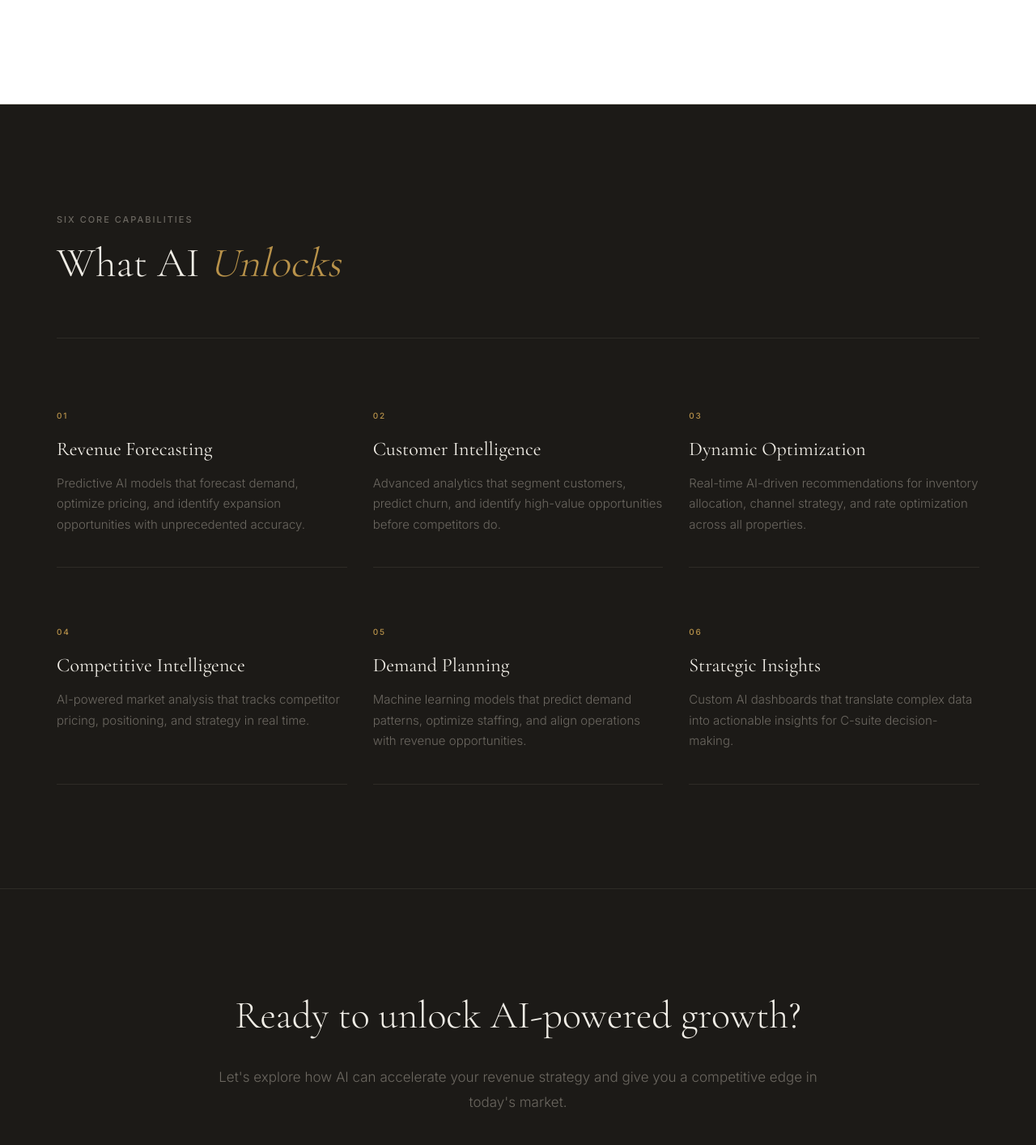
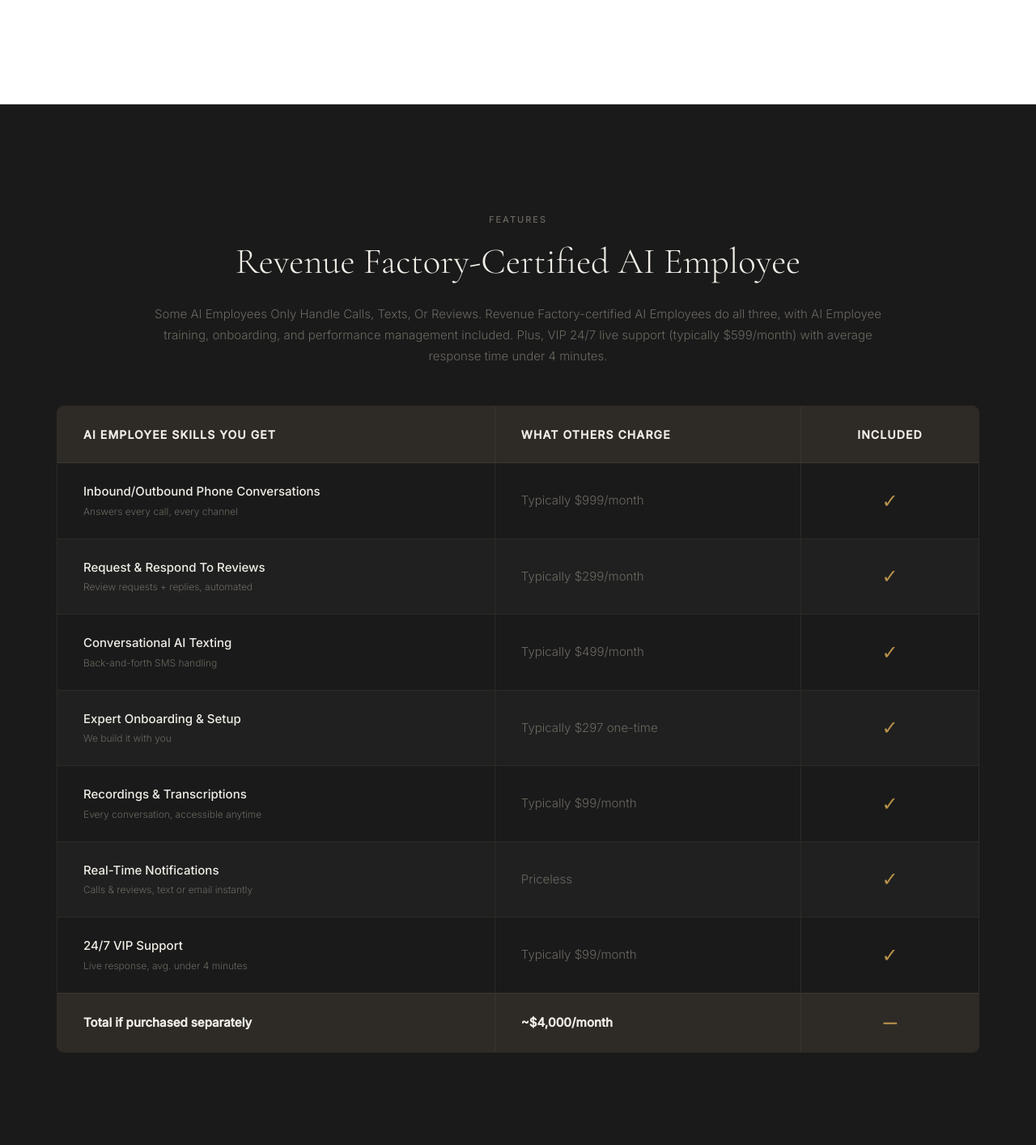
Before and after one commit to letsnavigatebmw/aperture-hospitality, a Next.js app: page /ai-solutions in a window 1280 px wide. Shown: the part 1780-3194 px from the top of the page at 81% size. Built offline with nearby package versions, Linux system fonts and the light colour scheme.

Commit message:
Add Revenue Factory-Certified AI Employee comparison table to AI Solutions page

```diff
--- a/app/ai-solutions/page.tsx
+++ b/app/ai-solutions/page.tsx
@@ -394,6 +394,179 @@ export default function AISolutionsPage() {
         </div>
       </section>
 
+      {/* REVENUE FACTORY CERTIFIED */}
+      <section style={{
+        padding: 'clamp(4rem, 10vw, 8rem) clamp(1.5rem, 4vw, 4rem)',
+        background: '#1a1a1a',
+        borderBottom: '1px solid #2e2b26'
+      }}>
+        <div style={{ maxWidth: '1140px', margin: '0 auto' }}>
+
+          {/* Header */}
+          <div style={{ marginBottom: '3rem', textAlign: 'center' }}>
+            <span style={{
+              fontFamily: "'Inter', sans-serif",
+              fontSize: '0.6875rem',
+              fontWeight: 500,
+              letterSpacing: '0.18em',
+              textTransform: 'uppercase',
+              color: '#6B6760'
+            }}>FEATURES</span>
+
+            <h2 style={{
+              fontFamily: "'Cormorant Garamond', Georgia, serif",
+              fontSize: 'clamp(2rem, 3.5vw, 3rem)',
+              fontWeight: 300,
+              lineHeight: 1.2,
+              color: '#F0EDE6',
+              margin: 0,
+              marginTop: '1rem',
+              marginBottom: '1.5rem'
+            }}>
+              Revenue Factory-Certified AI Employee
+            </h2>
+
+            <p style={{
+              fontFamily: "'Inter', sans-serif",
+              fontSize: '0.9375rem',
+              fontWeight: 300,
+              lineHeight: 1.75,
+              color: '#6B6760',
+              maxWidth: '900px',
+              margin: '0 auto'
+            }}>
+              Some AI Employees Only Handle Calls, Texts, Or Reviews. Revenue Factory-certified AI Employees do all three, with AI Employee training, onboarding, and performance management included. Plus, VIP 24/7 live support (typically $599/month) with average response time under 4 minutes.
+            </p>
+          </div>
+
+          {/* Comparison Table */}
+          <div style={{
+            overflowX: 'auto',
+            borderRadius: '8px',
+            border: '1px solid #2e2b26'
+          }}>
+            <table style={{
+              width: '100%',
+              borderCollapse: 'collapse',
+              fontFamily: "'Inter', sans-serif"
+            }}>
+              <thead>
+                <tr style={{ background: '#2e2b26', borderBottom: '1px solid #3a3731' }}>
+                  <th style={{
+                    padding: '1.5rem 2rem',
+                    textAlign: 'left',
+                    fontSize: '0.875rem',
+                    fontWeight: 600,
+                    letterSpacing: '0.08em',
+                    textTransform: 'uppercase',
+                    color: '#F0EDE6',
+                    borderRight: '1px solid #3a3731'
+                  }}>AI Employee Skills You Get</th>
+                  <th style={{
+                    padding: '1.5rem 2rem',
+                    textAlign: 'left',
+                    fontSize: '0.875rem',
+                    fontWeight: 600,
+                    letterSpacing: '0.08em',
+                    textTransform: 'uppercase',
+                    color: '#F0EDE6',
+                    borderRight: '1px solid #3a3731'
+                  }}>What Others Charge</th>
+                  <th style={{
+                    padding: '1.5rem 2rem',
+                    textAlign: 'center',
+                    fontSize: '0.875rem',
+                    fontWeight: 600,
+                    letterSpacing: '0.08em',
+                    textTransform: 'uppercase',
+                    color: '#F0EDE6'
+                  }}>Included</th>
+                </tr>
+              </thead>
+              <tbody>
+                {[
+                  { skill: 'Inbound/Outbound Phone Conversations', desc: 'Answers every call, every channel', cost: 'Typically $999/month' },
+                  { skill: 'Request & Respond To Reviews', desc: 'Review requests + replies, automated', cost: 'Typically $299/month' },
+                  { skill: 'Conversational AI Texting', desc: 'Back-and-forth SMS handling', cost: 'Typically $499/month' },
+                  { skill: 'Expert Onboarding & Setup', desc: 'We build it with you', cost: 'Typically $297 one-time' },
+                  { skill: 'Recordings & Transcriptions', desc: 'Every conversation, accessible anytime', cost: 'Typically $99/month' },
+                  { skill: 'Real-Time Notifications', desc: 'Calls & reviews, text or email instantly', cost: 'Priceless' },
+                  { skill: '24/7 VIP Support', desc: 'Live response, avg. under 4 minutes', cost: 'Typically $99/month' }
+                ].map((row, i) => (
+                  <tr key={i} style={{
+                    borderBottom: i < 6 ? '1px solid #2e2b26' : 'none',
+                    background: i % 2 === 0 ? '#1a1a1a' : '#202020'
+                  }}>
+                    <td style={{
+                      padding: '1.5rem 2rem',
+                      fontSize: '0.9375rem',
+                      fontWeight: 500,
+                      color: '#F0EDE6',
+                      borderRight: '1px solid #2e2b26'
+                    }}>
+                      <div>{row.skill}</div>
+                      <div style={{
+                        fontSize: '0.75rem',
+                        fontWeight: 300,
+                        color: '#6B6760',
+                        marginTop: '0.25rem'
+                      }}>{row.desc}</div>
+                    </td>
+                    <td style={{
+                      padding: '1.5rem 2rem',
+                      fontSize: '0.9375rem',
+                      fontWeight: 300,
+                      color: '#6B6760',
+                      borderRight: '1px solid #2e2b26'
+                    }}>
+                      {row.cost}
+                    </td>
+                    <td style={{
+                      padding: '1.5rem 2rem',
+                      textAlign: 'center',
+                      fontSize: '1.5rem',
+                      color: '#B8924A'
+                    }}>
+                      ✓
+                    </td>
+                  </tr>
+                ))}
+                <tr style={{
+                  background: '#2e2b26',
+                  borderTop: '1px solid #3a3731',
+                  fontWeight: 600
+                }}>
+                  <td style={{
+                    padding: '1.5rem 2rem',
+                    fontSize: '0.9375rem',
+                    color: '#F0EDE6',
+                    borderRight: '1px solid #3a3731'
+                  }}>
+                    Total if purchased separately
+                  </td>
+                  <td style={{
+                    padding: '1.5rem 2rem',
+                    fontSize: '0.9375rem',
+                    color: '#F0EDE6',
+                    borderRight: '1px solid #3a3731'
+                  }}>
+                    ~$4,000/month
+                  </td>
+                  <td style={{
+                    padding: '1.5rem 2rem',
+                    textAlign: 'center',
+                    color: '#B8924A'
+                  }}>
+                    —
+                  </td>
+                </tr>
+              </tbody>
+            </table>
+          </div>
+
+        </div>
+      </section>
+
       {/* CAPABILITIES GRID */}
       <section style={{
         padding: 'clamp(4rem, 10vw, 8rem) clamp(1.5rem, 4vw, 4rem)',
```
